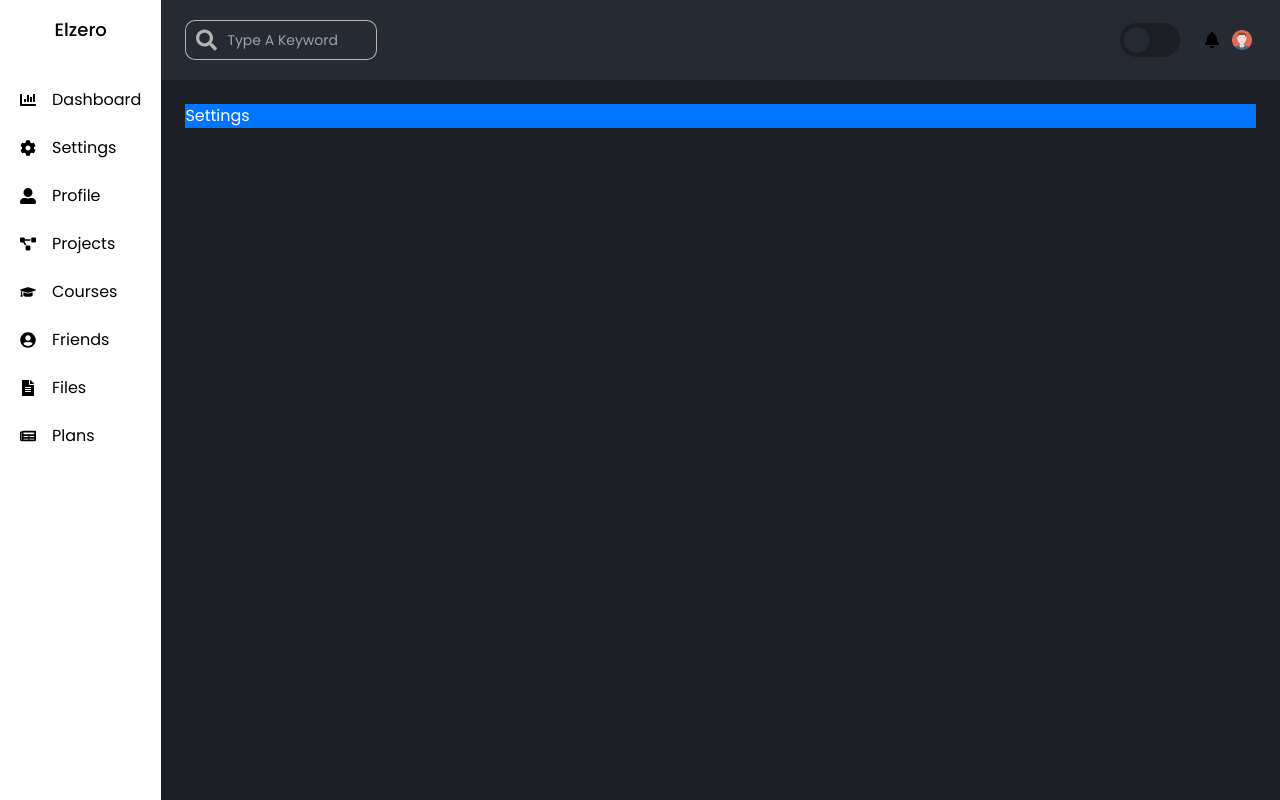
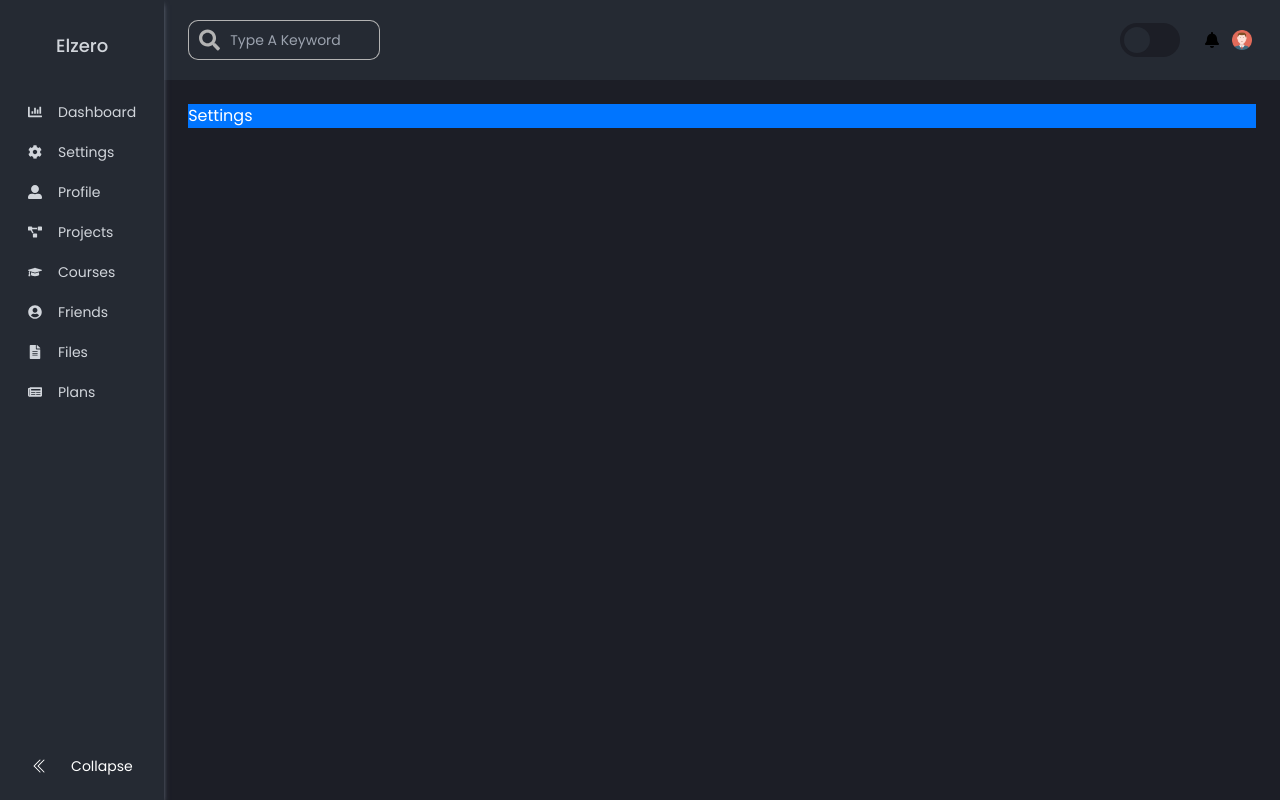
Before and after one commit to Zniguef/Elzero_template4, a React (Create React App) app: page /settings in a window 1280 px wide. Built offline with nearby package versions, Linux system fonts and the light colour scheme.

Commit message:
create profile page

```diff
--- a/src/entrypoint/protectedApp/SideMenu/index.jsx
+++ b/src/entrypoint/protectedApp/SideMenu/index.jsx
@@ -1,58 +1,74 @@
 import React from "react";
 import { Link } from "react-router-dom";
-import { sideMenuConsts } from "../../../utils/constants";
-import { Routing } from "../../Routes";
-import {
-  FaCog,
-  FaUserAlt,
-  FaChartBar,
-  FaProjectDiagram,
-  FaFileAlt,
-  FaUserCircle,
-  FaGraduationCap,
-  FaNewspaper,
-} from "react-icons/fa";
+import { BsChevronDoubleLeft } from "react-icons/bs";
+import { menuItems } from "../../../core/data/SideMenu";
+import { DarkModeContext } from "../../../App";
 
 const SideMenu = () => {
+  const [isMenuCollapsed, setIsMenuCollapsed] = React.useState(false);
+  const isDarkMode = React.useContext(DarkModeContext);
   return (
-    <div className="side-menu-bar w-44 h-screen text-center">
-      <div className="logo p-4">
-        <h1 className="font-medium text-lg">Elzero</h1>
+    <div
+      className={`${
+        isDarkMode ? "bg-secondary-dark" : "bg-white"
+      } side-menu-bar w-fit h-screen text-center shadow-md
+      shadow-gray-500 z-10 px-2 flex flex-col justify-between pt-4 pb-4`}
+    >
+      <div>
+        <div className="logo py-4">
+          <h1
+            className={`${
+              isDarkMode ? "text-gray-300" : "text-black"
+            } font-medium text-lg`}
+          >
+            Elzero
+          </h1>
+        </div>
+        <ul className="side-menu-paths flex flex-col items-center !p-3 mt-3">
+          {menuItems?.map((elem) => {
+            const Icon = elem?.icon;
+            return (
+              <li
+                className="flex items-center w-full gap-4 py-1 px-2 mb-4 h-6"
+                key={elem.id}
+              >
+                <Link
+                  className="w-full flex text-sm items-center gap-4"
+                  to={elem?.link}
+                >
+                  <Icon
+                    className={isDarkMode ? "text-gray-300" : "text-black"}
+                  />
+                  <span
+                    className={`${isMenuCollapsed ? "hidden" : "block"} ${
+                      isDarkMode ? "text-gray-300" : "text-black"
+                    }`}
+                  >
+                    {elem?.name}
+                  </span>
+                </Link>
+              </li>
+            );
+          })}
+        </ul>
       </div>
-      <ul className="side-menu-paths flex flex-col items-center h-screen p-3 mt-3">
-        <li className="flex items-center w-full gap-4 py-1 px-2 mb-4">
-          <FaChartBar />
-          <Link to={Routing.app.path}>{sideMenuConsts.dashboard}</Link>
-        </li>
-        <li className="flex items-center w-full gap-4 py-1 px-2 mb-4">
-          <FaCog />
-          <Link to={Routing.settings.path}>{sideMenuConsts.settings}</Link>
-        </li>
-        <li className="flex items-center w-full gap-4 py-1 px-2 mb-4">
-          <FaUserAlt />
-          <Link to={Routing.profile.path}>{sideMenuConsts.profile}</Link>
-        </li>
-        <li className="flex items-center w-full gap-4 py-1 px-2 mb-4">
-          <FaProjectDiagram />
-          <Link to={Routing.projects.path}>{sideMenuConsts.projects}</Link>
-        </li>
-        <li className="flex items-center w-full gap-4 py-1 px-2 mb-4">
-          <FaGraduationCap />
-          <Link to={Routing.courses.path}>{sideMenuConsts.courses}</Link>
-        </li>
-        <li className="flex items-center w-full gap-4 py-1 px-2 mb-4">
-          <FaUserCircle />
-          <Link to={Routing.friends.path}>{sideMenuConsts.friends}</Link>
-        </li>
-        <li className="flex items-center w-full gap-4 py-1 px-2 mb-4">
-          <FaFileAlt />
-          <Link to={Routing.files.path}>{sideMenuConsts.files}</Link>
-        </li>
-        <li className="flex items-center w-full gap-4 py-1 px-2 mb-4">
-          <FaNewspaper />
-          <Link to={Routing.plans.path}>{sideMenuConsts.plans}</Link>
-        </li>
-      </ul>
+
+      <button
+        className={`${
+          isDarkMode ? "text-white" : "text-black"
+        } w-full hover:bg-black hover:bg-opacity-20 py-2 rounded transition-colors flex items-center justify-evenly`}
+        onClick={() => setIsMenuCollapsed((prev) => !prev)}
+        type="button"
+      >
+        <BsChevronDoubleLeft
+          className={`${
+            isMenuCollapsed ? "rotate-180" : "rotate-0"
+          } transition-all`}
+        />
+        <span className={`${isMenuCollapsed ? "hidden" : "block"} text-sm`}>
+          Collapse
+        </span>
+      </button>
     </div>
   );
 };
```
